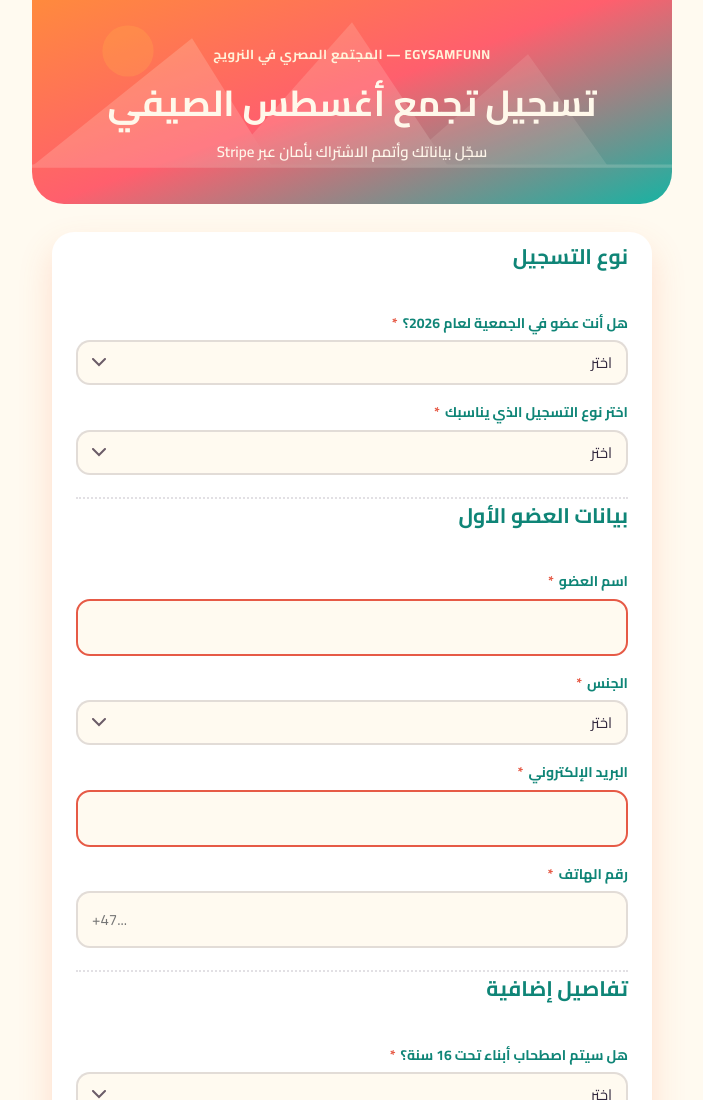
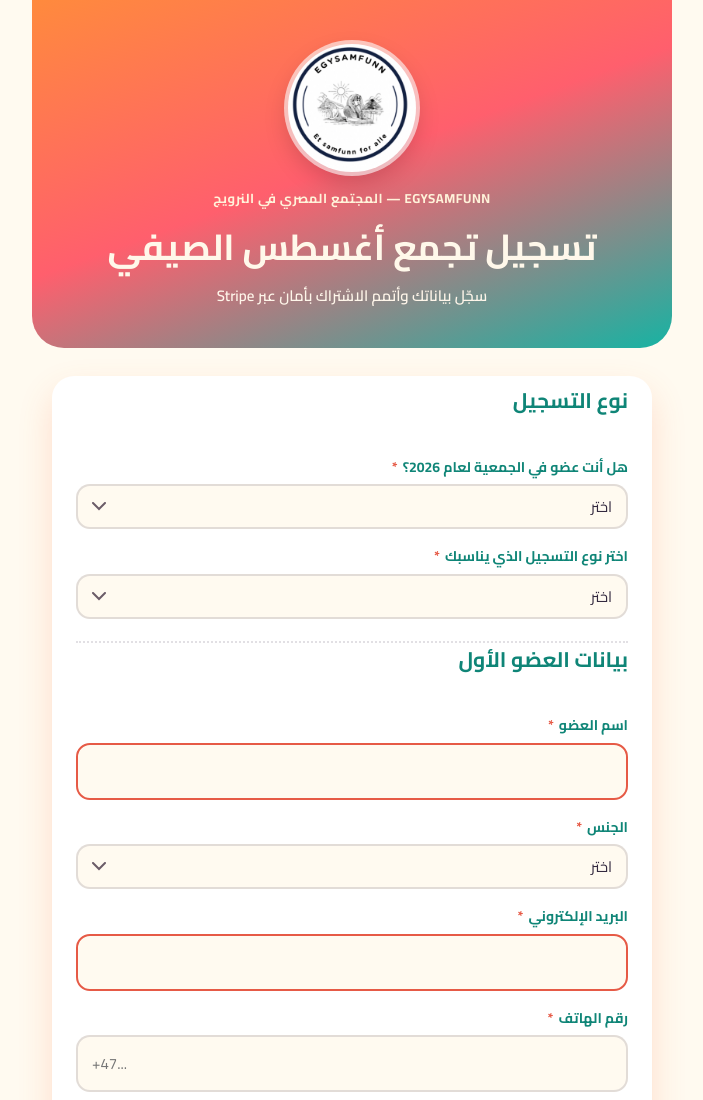
Before and after one commit to egysamfunn/EgySamfunn, a website: page index.html in a window 1280 px wide. Shown: the top 1100 px of the page, without its empty margins (288-991 px from the left). Drawn offline with Linux system fonts and the light colour scheme; a web font is replaced by a local one.

Commit message:
Add files via upload

```diff
--- a/config.js
+++ b/config.js
@@ -10,13 +10,13 @@ const PRICING_CONFIG = {
   // سعر التسجيل الفردي حسب حالة العضوية (بالكرونر)
   individual: {
     member: 100,      // عضو 2026
-    nonMember: 200    // مش عضو
+    nonMember: 150    // مش عضو
   },
 
   // سعر التسجيل العائلي (فردين) حسب حالة العضوية (بالكرونر)
   family: {
-    member: 200,
-    nonMember: 400
+    member: 180,
+    nonMember: 260
   },
 
   // سعر إضافي لكل طفل تحت 16 سنة (بالكرونر) — سيبه 0 لو مفيش رسوم للأطفال
--- a/index.html
+++ b/index.html
@@ -13,15 +13,7 @@
 
 <div class="page">
   <header class="hero">
-    <div class="hero__motif" aria-hidden="true">
-      <svg viewBox="0 0 200 60" class="motif-svg">
-        <circle cx="30" cy="14" r="8" class="motif-sun"/>
-        <path d="M0 50 L50 10 L75 50 Z" class="motif-pyramid"/>
-        <path d="M60 50 L100 5 L130 50 Z" class="motif-pyramid motif-pyramid--mid"/>
-        <path d="M115 50 L155 15 L180 50 Z" class="motif-pyramid motif-pyramid--back"/>
-        <line x1="0" y1="50" x2="200" y2="50" class="motif-ground"/>
-      </svg>
-    </div>
+    <img src="logo.jpg" alt="EGYSAMFUNN — Et samfunn for alle" class="hero__logo">
     <p class="hero__eyebrow">EGYSAMFUNN — المجتمع المصري في النرويج</p>
     <h1 class="hero__title">تسجيل تجمع أغسطس الصيفي</h1>
     <p class="hero__subtitle">سجّل بياناتك وأتمم الاشتراك بأمان عبر Stripe</p>
--- a/style.css
+++ b/style.css
@@ -43,18 +43,17 @@ body {
   overflow: hidden;
 }
 
-.hero__motif {
-  position: absolute;
-  inset: 0;
-  opacity: 0.18;
+.hero__logo {
+  width: 128px;
+  height: 128px;
+  border-radius: 50%;
+  object-fit: cover;
+  background: #fff;
+  box-shadow: 0 0 0 4px rgba(255, 255, 255, 0.6), 0 10px 24px rgba(0, 0, 0, 0.18);
+  margin: 0 auto 16px;
+  display: block;
+  position: relative;
 }
-
-.motif-svg { width: 100%; height: 100%; }
-.motif-sun { fill: var(--gold-bright); }
-.motif-pyramid { fill: #fff8ea; }
-.motif-pyramid--mid { fill: #fff8ea; opacity: 0.85; }
-.motif-pyramid--back { fill: #fff8ea; opacity: 0.6; }
-.motif-ground { stroke: #fff8ea; stroke-width: 1; }
 
 .hero__eyebrow {
   position: relative;
```
Also changed, not shown: cancel.html (+1 -0 lines), success.html (+1 -0 lines).
